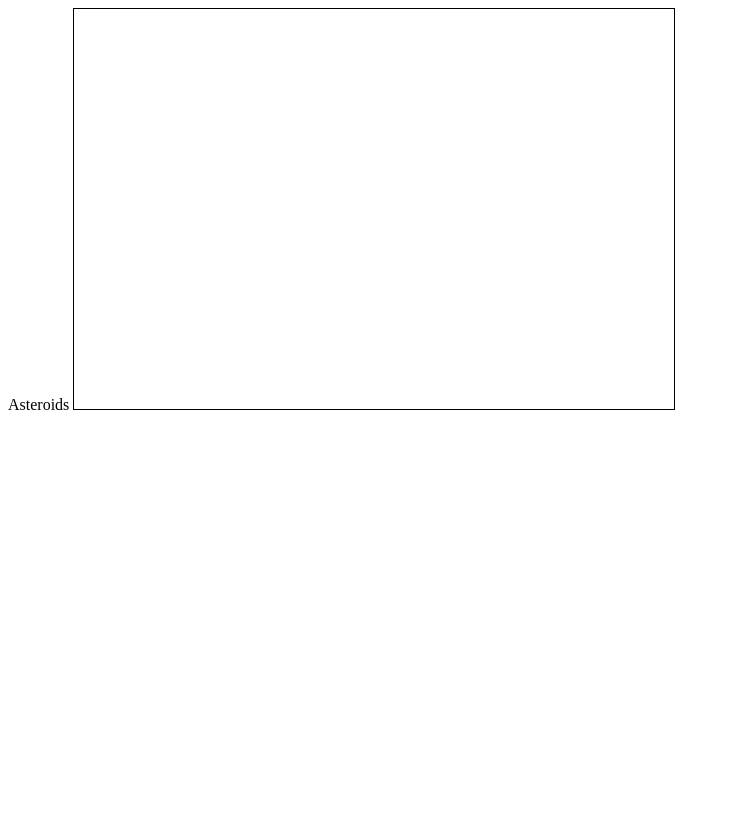
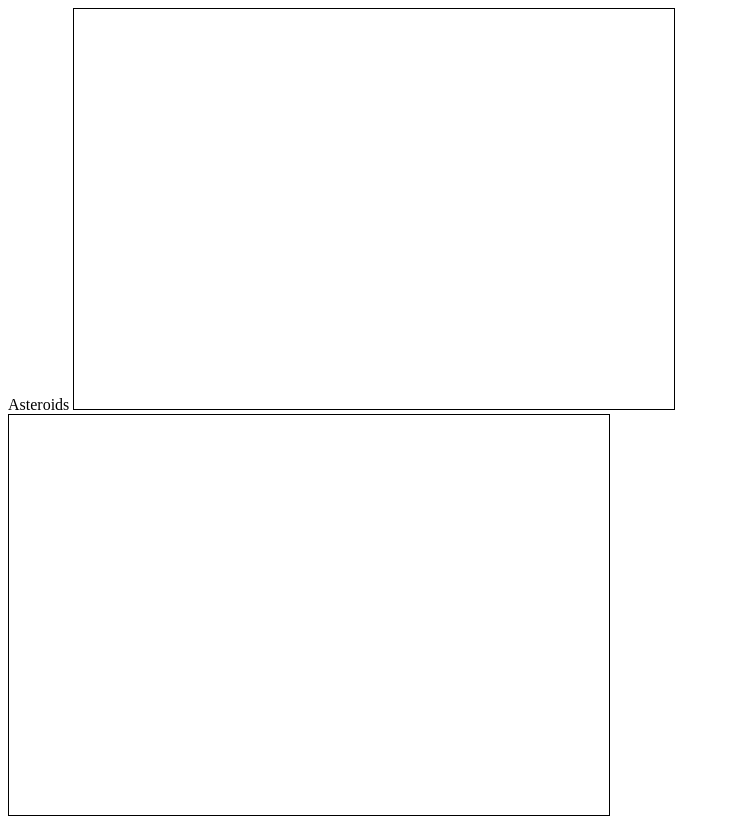
Before and after one commit to chrismiddleton/asteroids, a plain HTML site: page index.html in a window 1280 px wide. Shown: the whole page, without its empty margins (0-730 px from the left). Before the commit the page ends 800 px from the top, so only its background shows below. Drawn offline with Linux system fonts and the light colour scheme.

Commit message:
note on class and what objects let us do

```diff
--- a/index.html
+++ b/index.html
@@ -11,13 +11,21 @@ canvas {
 <body>
 Asteroids
 <canvas id='canvas' width='600' height='400'></canvas>
+<canvas id='canvas2' width='600' height='400'></canvas>
 <script>
+/*
+same effect as:
+function Asteroids (canvas) {
+	this.canvas = canvas;
+}
+*/
 class Asteroids {
 	constructor (canvas) {
 		this.canvas = canvas;
 	}
 }
 var asteroids = new Asteroids(document.getElementById('canvas'));
+var asteroids2 = new Asteroids(document.getElementById('canvas2'));
 </script>
 </body>
 </html>
```
